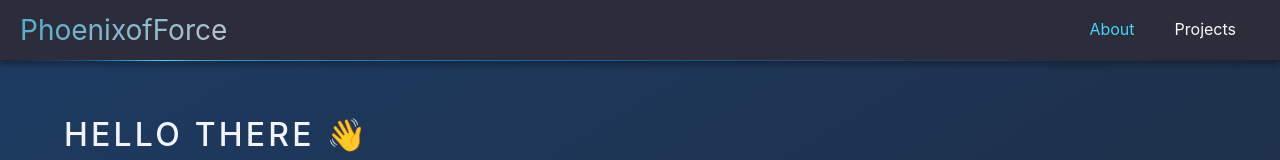
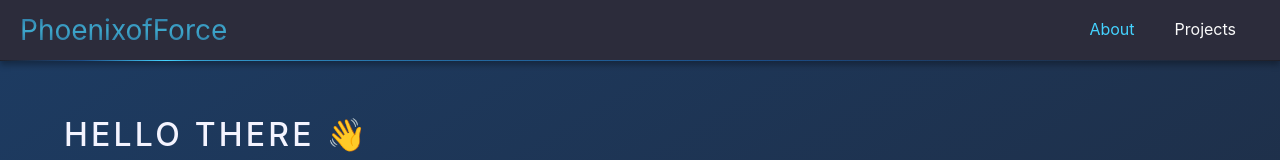
Before and after one commit to PhoenixofForce/phoenixofforce.github.io, a Svelte app: page / in a window 1280 px wide. Shown: the top 160 px of the page. Built offline with nearby package versions, Linux system fonts and the light colour scheme.

Commit message:
better brand gradient

```diff
--- a/src/components/Header.svelte
+++ b/src/components/Header.svelte
@@ -23,7 +23,12 @@
 
 <style>
     .brand {
-        background: linear-gradient(135deg, var(--color-primary), white);
+        background: linear-gradient(
+            180deg,
+            var(--color-secondary),
+            var(--color-primary),
+            var(--color-secondary)
+        );
         background-clip: text;
         -webkit-background-clip: text;
         -webkit-text-fill-color: transparent;
```
